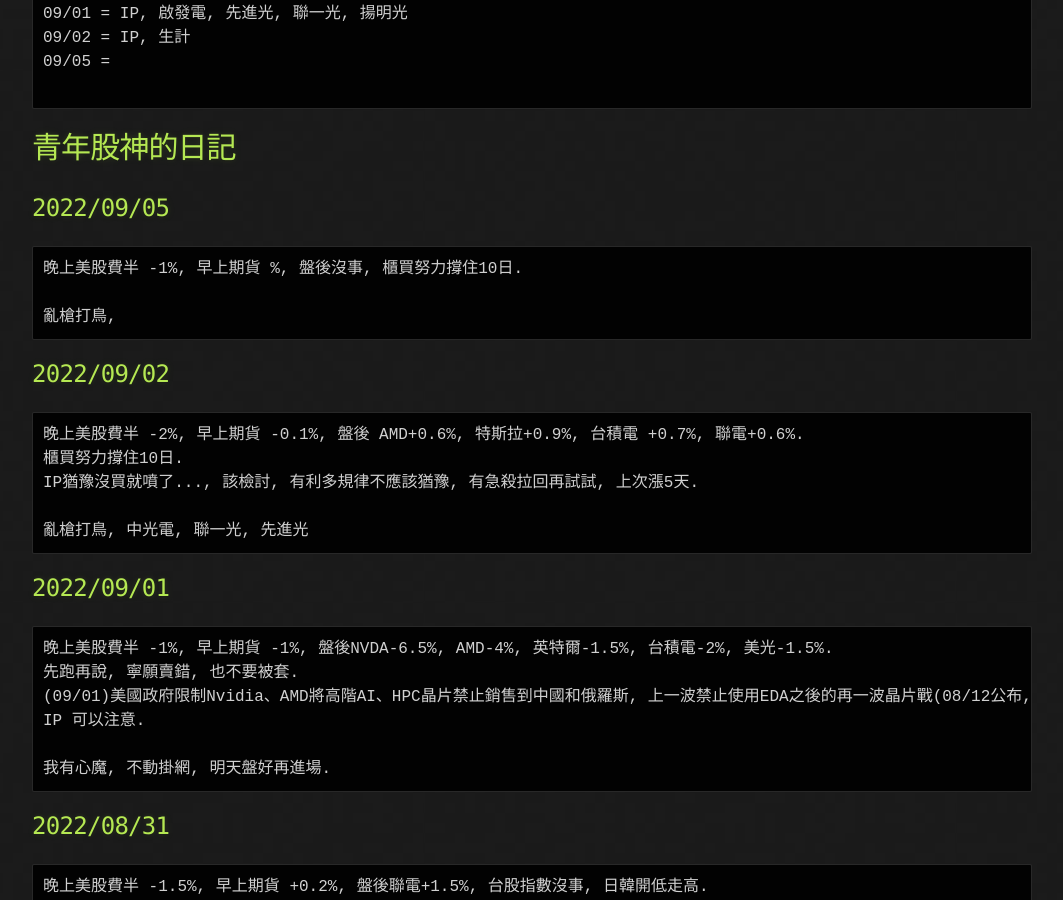
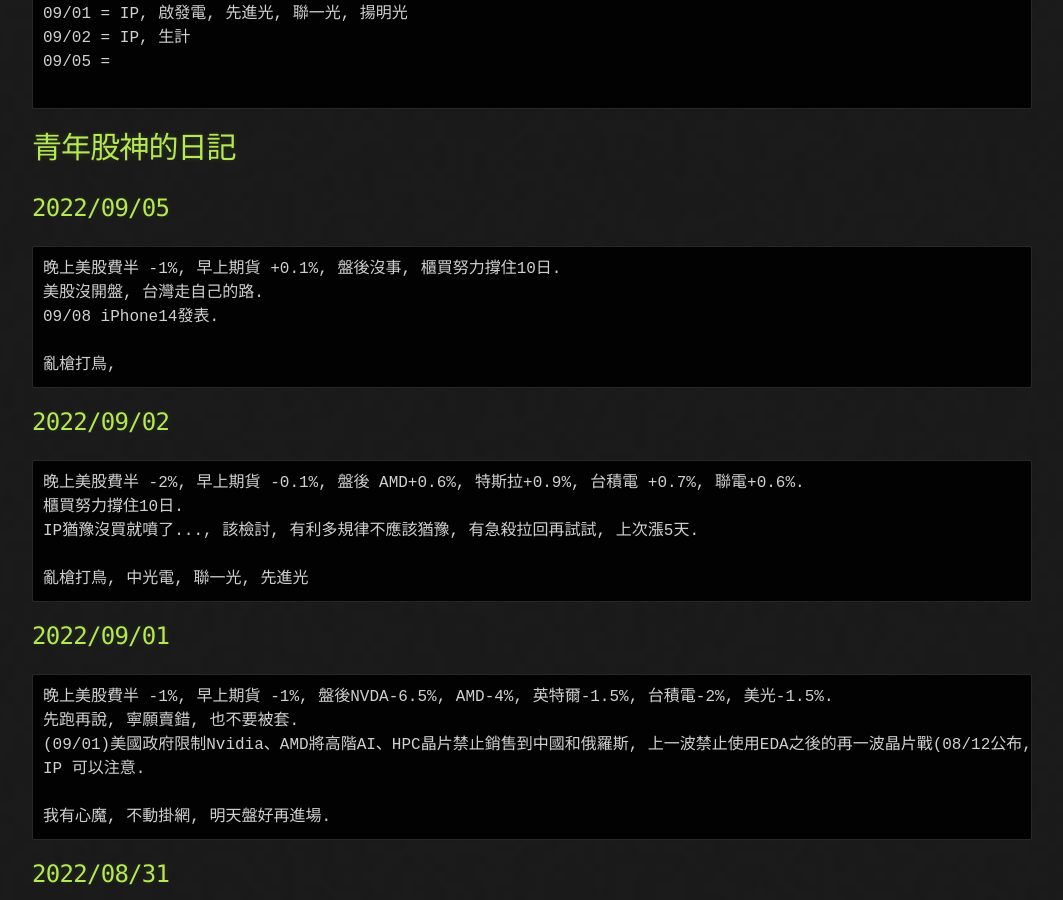
Before and after one commit to lepg5487/Stock_God, a Jekyll site: the page built from index.md, in a window 1280 px wide and 900 px high, scrolled down 994 px. Shown: the whole window, without its empty margins (108-1171 px from the left). Built offline with Jekyll 4.4.1, drawn with Linux system fonts in a browser that asks for light colours; our own code applies the rules of GitHub Pages for plain Markdown files.

Commit message:
Update index.md

````diff
--- a/index.md
+++ b/index.md
@@ -43,7 +43,9 @@ layout: testlayouts
 
 ## 2022/09/05
 ```
-晚上美股費半 -1%, 早上期貨 %, 盤後沒事, 櫃買努力撐住10日.
+晚上美股費半 -1%, 早上期貨 +0.1%, 盤後沒事, 櫃買努力撐住10日.
+美股沒開盤, 台灣走自己的路.
+09/08 iPhone14發表.
 
 亂槍打鳥,
 ```
````
